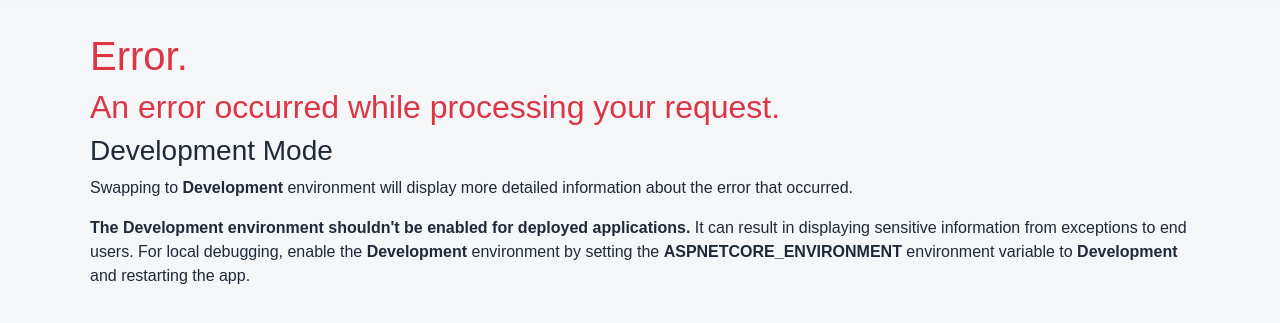
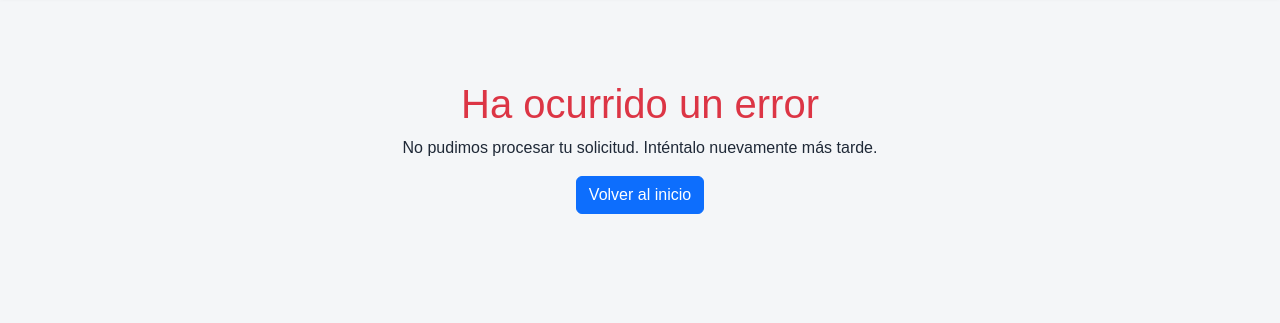
Before and after one commit to Cris575/Personal_Blog, an ASP.NET Core app: template Personal_Blog/Views/Shared/Error.cshtml in a window 1280 px wide. Shown: the part 71-394 px from the top of the page. Run offline with ASP.NET Core 8, Linux system fonts and the light colour scheme; the template is opened without the code that fills it, so the values that code supplies are empty.

Commit message:
Mejora errores y archivos estáticos
- Añade registro de excepciones y el endpoint `TestError`.
- Permite acceso anónimo a `Error` y rediseña su vista en español.
- Ajusta los métodos de login para devolver `User`.
- Habilita archivos estáticos y actualiza la configuración del depurador.

```diff
--- a/Personal_Blog/Interfaces/ILogin.cs
+++ b/Personal_Blog/Interfaces/ILogin.cs
@@ -5,7 +5,7 @@ namespace Personal_Blog.Interfaces;
 
 public interface ILogin
 {
-    Task<User?> ValidateLogin(LoginViewModel objUser);
+    Task<User> ValidateLogin(LoginViewModel objUser);
     ClaimsIdentity CreateClaimsIdentity(User user);
     //Task HashUsers();
     Task<User> GetUser(string email);
--- a/Personal_Blog/Program.cs
+++ b/Personal_Blog/Program.cs
@@ -68,6 +68,8 @@ if (!app.Environment.IsDevelopment())
 }
 
 app.UseHttpsRedirection();
+
+app.UseStaticFiles();
 app.UseRouting();
 
 app.UseAuthentication();
--- a/Personal_Blog/Repository/RepositoryDataJsonUser.cs
+++ b/Personal_Blog/Repository/RepositoryDataJsonUser.cs
@@ -39,7 +39,7 @@ public class RepositoryDataJsonUser: ILogin
     //    await File.WriteAllTextAsync(pathFile, json);
     //}
 
-    public async Task<User?> ValidateLogin(LoginViewModel credentials)
+    public async Task<User> ValidateLogin(LoginViewModel credentials)
     {
 
         var objUserFromDb = await GetUser(credentials.Email);
@@ -97,7 +97,7 @@ public class RepositoryDataJsonUser: ILogin
     }
 
 
-    public async Task<User?> GetUser(string email)
+    public async Task<User> GetUser(string email)
     {
         var users = await ReadUsersAsync();
 
--- a/Personal_Blog/Views/Shared/Error.cshtml
+++ b/Personal_Blog/Views/Shared/Error.cshtml
@@ -1,25 +1,32 @@
 @model ErrorViewModel
+
 @{
     ViewData["Title"] = "Error";
 }
 
-<h1 class="text-danger">Error.</h1>
-<h2 class="text-danger">An error occurred while processing your request.</h2>
+<div class="container text-center mt-5">
 
-@if (Model.ShowRequestId)
-{
+    <h1 class="text-danger">
+        Ha ocurrido un error
+    </h1>
+
     <p>
-        <strong>Request ID:</strong> <code>@Model.RequestId</code>
+        No pudimos procesar tu solicitud.
+        Inténtalo nuevamente más tarde.
     </p>
-}
 
-<h3>Development Mode</h3>
-<p>
-    Swapping to <strong>Development</strong> environment will display more detailed information about the error that occurred.
-</p>
-<p>
-    <strong>The Development environment shouldn't be enabled for deployed applications.</strong>
-    It can result in displaying sensitive information from exceptions to end users.
-    For local debugging, enable the <strong>Development</strong> environment by setting the <strong>ASPNETCORE_ENVIRONMENT</strong> environment variable to <strong>Development</strong>
-    and restarting the app.
-</p>
+    @if (Model.ShowRequestId)
+    {
+        <p class="text-muted">
+            <strong>ID de solicitud:</strong>
+            <code>@Model.RequestId</code>
+        </p>
+    }
+
+    <a asp-controller="Home"
+       asp-action="Index"
+       class="btn btn-primary">
+        Volver al inicio
+    </a>
+
+</div>
```
Also changed, not shown: Personal_Blog/Controllers/HomeController.cs (+20 -1 lines), 1 other file.
